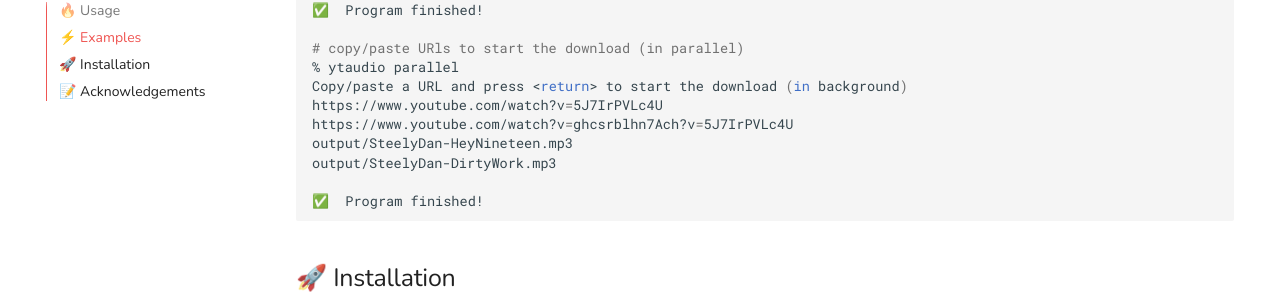
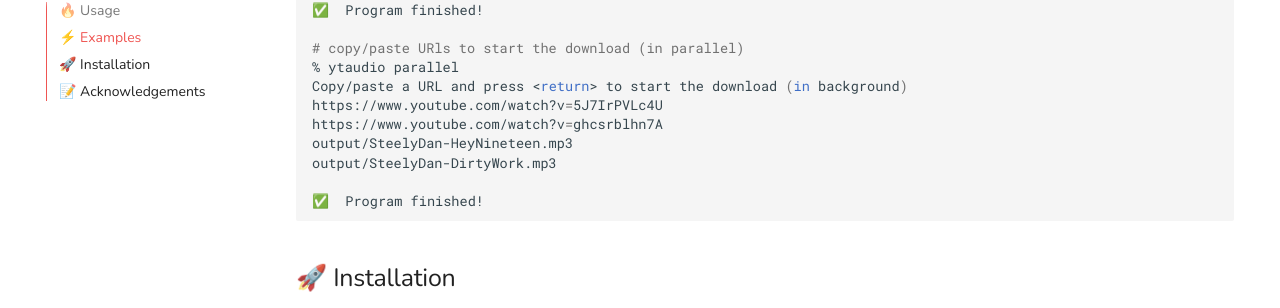
Before and after one commit to pforret/ytaudio, an MkDocs documentation site: the page built from docs/index.md, in a window 1280 px wide and 900 px high, scrolled down 2197 px. Shown: the part 145-453 px from the top of the window. Built offline with MkDocs 1.6.1 and Material for MkDocs 9.7.7, drawn with Linux system fonts in a browser that asks for light colours; some of the changed lines change nothing that is shown.

Commit message:
MOD: index.md

```diff
--- a/docs/index.md
+++ b/docs/index.md
@@ -95,7 +95,7 @@
 % ytaudio parallel
 Copy/paste a URL and press <return> to start the download (in background)
 https://www.youtube.com/watch?v=5J7IrPVLc4U
-https://www.youtube.com/watch?v=ghcsrblhn7Ach?v=5J7IrPVLc4U
+https://www.youtube.com/watch?v=ghcsrblhn7A
 output/SteelyDan-HeyNineteen.mp3
 output/SteelyDan-DirtyWork.mp3
 
```
